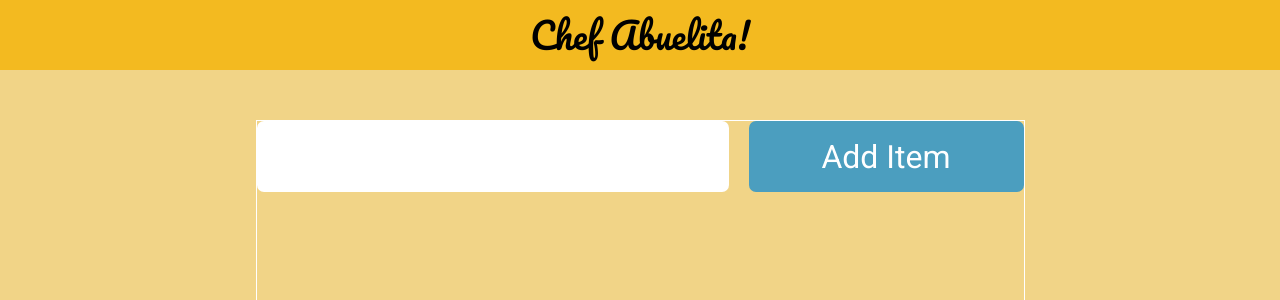
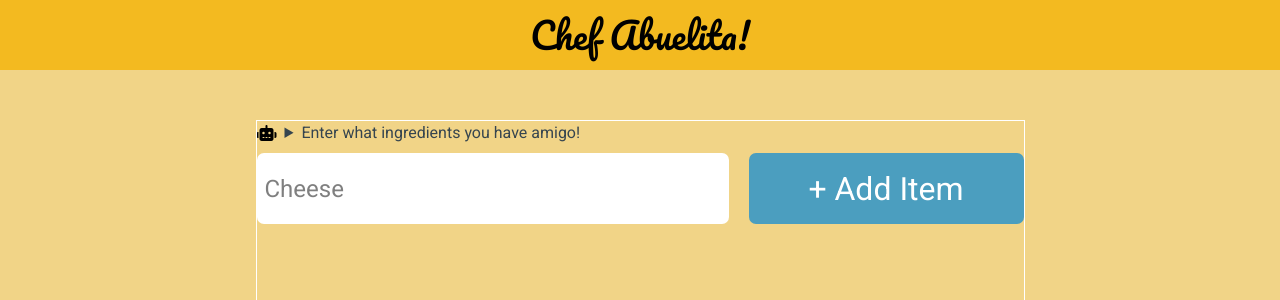
Before and after one commit to TORRESDESIGN/chefAbuelita, a React (Vite) app: page / in a window 1280 px wide. Shown: the top 300 px of the page. Built offline with nearby package versions, Linux system fonts and the light colour scheme.

Commit message:
updated readme and worked on front end.

```diff
--- a/index.html
+++ b/index.html
@@ -7,6 +7,7 @@
     <link rel="preconnect" href="https://fonts.googleapis.com">
     <link rel="preconnect" href="https://fonts.gstatic.com" crossorigin>
     <link href="https://fonts.googleapis.com/css2?family=Pacifico&family=Roboto:ital,wght@0,100..900;1,100..900&display=swap" rel="stylesheet">
+    <script src="https://kit.fontawesome.com/c381f246b1.js" crossorigin="anonymous"></script>
     <title>Chef Abuelita</title>
   </head>
   <body>
--- a/src/App.jsx
+++ b/src/App.jsx
@@ -7,9 +7,16 @@ function App() {
     <>
       <Header />
       <main>
+        <div className="info-wrappper">
+          <i className="fa-solid fa-robot"></i>
+          <details>
+            <summary>Enter what ingredients you have amigo!</summary>
+            <p>I'll give a delicious recipe you can cook.</p>
+          </details>
+        </div>
         <form className="flex" action="addIngredients">
-          <input type="text" placehoder="Tortillas" />
-          <button className="btn-add">Add Item</button>
+          <input type="text" placeholder="Cheese" />
+          <button className="btn-add">+ Add Item</button>
         </form>
       </main>
     </>
--- a/src/index.css
+++ b/src/index.css
@@ -16,6 +16,7 @@
   --gold-main: #F3BA20;
   --gold-secondary: #F1D487;
   --btn-main: #4B9EBF;
+  --btn-main-clicked: #a5cedf;
 }
 
 body {
@@ -47,6 +48,7 @@ main {
   outline: 1px solid white;
 }
 input {
+  font-size: 1.5rem;
   background-color: white;
   width: 472px;
   height: 71px;
@@ -60,10 +62,30 @@ button {
   font-weight: 400;
   border-radius: 7px;
 }
+i {
+  padding-right: 8px;
+}
+details p, details summary {
+  cursor: pointer;
+  color: #36454F;
+}
+input {
+  padding: 8px;
+}
 .btn-add {
   width: 275px;
   height: 71px;
   background-color: var(--btn-main);
+  cursor: pointer;
+}
+.btn-add:hover {
+  background-color: var(--btn-main-clicked);
+  border: 4px solid var(--btn-main);
+}
+.info-wrappper {
+  display: flex;
+  align-items: center;
+  padding-bottom: 8px;
 }
 
 /*phone size*/
```
Also changed, not shown: 2 other files (tests, documents, lock files or other folders).
